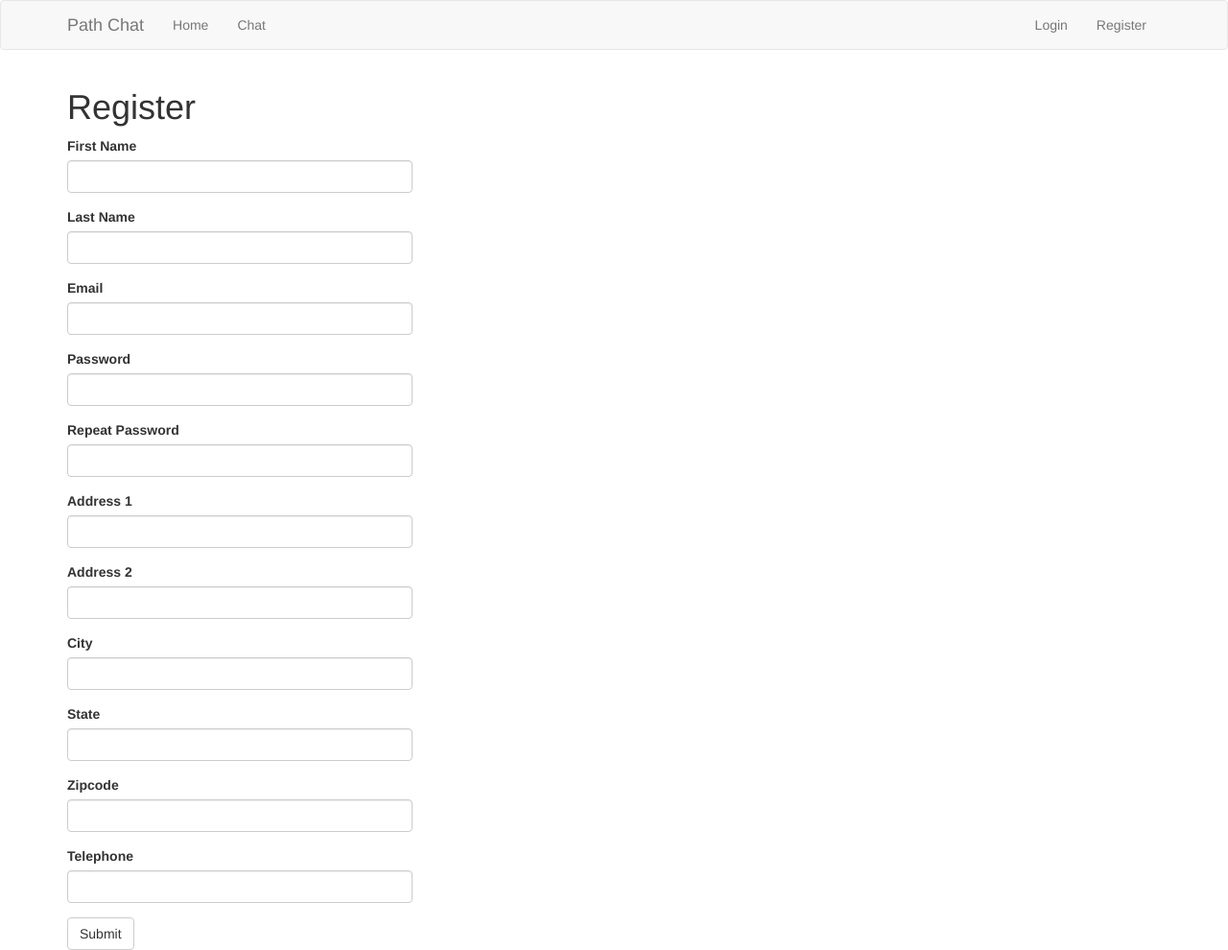
After one commit to justinbourb/path_chat_refactor, a Flask app: page /register in a window 1280 px wide. The commit adds this page. Shown: the whole page at 96% size. Run offline with Flask 2, Linux system fonts and the light colour scheme; some libraries are stand-ins or nearby versions.

Commit message:
register page loads

```diff
--- a/app.py
+++ b/app.py
@@ -2,6 +2,7 @@
 from threading import Lock
 from flask import Flask
 from config import Config
+from flask_login import LoginManager
 from flask_sqlalchemy import SQLAlchemy
 from flask_migrate import Migrate
 from flask_socketio import SocketIO
@@ -17,6 +18,8 @@ thread_lock = Lock()
 bootstrap = Bootstrap(app)
 db = SQLAlchemy(app)
 migrate = Migrate(app, db)
+login = LoginManager(app)
+
 
 from models import *
 from routes import *
--- /dev/null
+++ b/forms.py
@@ -0,0 +1,85 @@
+from flask_wtf import FlaskForm
+from wtforms import StringField, PasswordField, BooleanField, SubmitField, \
+    TextAreaField
+from wtforms.validators import ValidationError, DataRequired, Email, EqualTo, \
+    Length
+from models import User
+from flask_login import current_user
+
+
+class LoginForm(FlaskForm):
+    email = StringField(('E-mail'), validators=[DataRequired()])
+    password = PasswordField(('Password'), validators=[DataRequired()])
+    remember_me = BooleanField(('Remember Me'))
+    submit = SubmitField(('Sign In'))
+
+
+class RegistrationForm(FlaskForm):
+    first_name = StringField(('First Name'), validators=[DataRequired()])
+    last_name = StringField(('Last Name'), validators=[DataRequired()])
+    email = StringField(('Email'), validators=[DataRequired(), Email()])
+    password = PasswordField(('Password'), validators=[DataRequired()])
+    password2 = PasswordField(
+        ('Repeat Password'), validators=[DataRequired(),
+                                           EqualTo('password')])
+    address_1 = StringField(('Address 1'), validators=[DataRequired()])
+    address_2 = StringField(('Address 2'), validators=[DataRequired()])
+    city = StringField(('City'), validators=[DataRequired()])
+    state = StringField(('State'), validators=[DataRequired()])
+    zipcode = StringField(('Zipcode'), validators=[DataRequired()])
+    telephone = StringField(('Telephone'), validators=[DataRequired()])
+    submit = SubmitField(('Submit'))
+
+    ''' not in use
+    def validate_username(self, username):
+        user = User.query.filter_by(username=username.data).first()
+        if user is not None:
+            raise ValidationError(_('Please use a different username.'))
+    '''
+
+    def validate_email(self, email):
+        user = User.query.filter_by(email=email.data).first()
+        if user is not None:
+            raise ValidationError(_('Please use a different email address.'))
+
+
+class ResetPasswordRequestForm(FlaskForm):
+    email = StringField(('Email'), validators=[DataRequired(), Email()])
+    submit = SubmitField(('Request Password Reset'))
+
+
+class ResetPasswordForm(FlaskForm):
+    password = PasswordField(('Password'), validators=[DataRequired()])
+    password2 = PasswordField(
+        ('Repeat Password'), validators=[DataRequired(),
+                                           EqualTo('password')])
+    submit = SubmitField(('Request Password Reset'))
+
+class ChangePasswordForm(FlaskForm):
+    current_password = PasswordField(('Current Password'), validators=[DataRequired()])
+    new_password = PasswordField(('New Password'), validators=[DataRequired()])
+    new_password2 = PasswordField(
+        ('Repeat New Password'), validators=[DataRequired(),
+                                           EqualTo('new_password')])
+    submit = SubmitField(('Change Password'))
+
+    def validate_current_password(self, current_password):
+        if not current_user.check_password(current_password.data):
+            raise ValidationError(_('Invalid current password, please try again.'))
+
+
+class EditProfileForm(FlaskForm):
+    first_name = StringField(('First Name'), validators=[DataRequired()])
+    last_name = StringField(('Last Name'), validators=[DataRequired()])
+    email = StringField(('Email'), validators=[DataRequired(), Email()])
+    address_1 = StringField(('Address 1'), validators=[DataRequired()])
+    address_2 = StringField(('Address 2'), validators=[DataRequired()])
+    city = StringField(('City'), validators=[DataRequired()])
+    state = StringField(('State'), validators=[DataRequired()])
+    zipcode = StringField(('Zipcode'), validators=[DataRequired()])
+    telephone = StringField(('Telephone'), validators=[DataRequired()])
+    submit = SubmitField(('Submit'))
+
+class PostForm(FlaskForm):
+    post = TextAreaField(('Say something'), validators=[DataRequired()])
+    submit = SubmitField(('Submit'))
--- a/models.py
+++ b/models.py
@@ -4,7 +4,7 @@ from time import time
 from flask_login import UserMixin
 from werkzeug.security import generate_password_hash, check_password_hash
 import jwt
-from app import app, db
+from app import app, db, login
 
 
 class User(UserMixin, db.Model):
@@ -53,6 +53,6 @@ class User(UserMixin, db.Model):
         """
 
 
-#@login.user_loader
+@login.user_loader
 def load_user(id):
     return User.query.get(int(id))
--- a/routes.py
+++ b/routes.py
@@ -1,19 +1,40 @@
 # -*- coding: utf-8 -*-
-from app import app, socketio
-from flask import render_template
+from app import app, socketio, db
+from flask import render_template, flash, redirect, url_for, request
+from flask_login import login_user, logout_user, current_user, login_required
+from models import User
+from werkzeug.urls import url_parse
+from forms import LoginForm, RegistrationForm, EditProfileForm, PostForm, \
+    ResetPasswordRequestForm, ResetPasswordForm, ChangePasswordForm
 
 
 @app.route('/chat')
 def chat():
-    return render_template('chat.html', async_mode=socketio.async_mode, current_user='user')
+    return render_template('chat.html', async_mode=socketio.async_mode)
 
 @app.route('/', methods=['GET', 'POST'])
 @app.route('/index', methods=['GET', 'POST'])
 #@login_required
 def index():
     ''' nothing here yet'''
-    return render_template('index.html', title='Home', current_user='user')
+    return render_template('index.html', title='Home')
 
+@app.route('/register', methods=['GET', 'POST'])
+def register():
+    if current_user.is_authenticated:
+        return redirect(url_for('index'))
+    form = RegistrationForm()
+    if form.validate_on_submit():
+        user = User(first_name=form.first_name.data, email=form.email.data,
+        last_name=form.last_name.data, address_1=form.address_1.data,
+        address_2=form.address_2.data, city=form.city.data, state=form.state.data,
+        zipcode=form.zipcode.data, telephone=form.telephone.data)
+        user.set_password(form.password.data)
+        db.session.add(user)
+        db.session.commit()
+        flash(_('Congratulations, you are now a registered user!'))
+        return redirect(url_for('login'))
+    return render_template('register.html', title='Register', form=form)
 @app.route('/edit_profile')
 def edit_profile():
     return ("profile page")
--- a/templates/base.html
+++ b/templates/base.html
@@ -24,6 +24,7 @@
                 <ul class="nav navbar-nav navbar-right">
                     {% if current_user.is_anonymous %}
                     <li><a href="{{ url_for('login') }}">{{ ('Login') }}</a></li>
+                    <li><a href="{{ url_for('register') }}">{{ ('Register') }}</a></li>
                     {% else %}
                     <li><a href="{{ url_for('edit_profile') }}">{{ ('Profile') }}</a></li>
                     <li><a href="{{ url_for('logout') }}">{{ ('Logout') }}</a></li>
--- /dev/null
+++ b/templates/register.html
@@ -0,0 +1,11 @@
+{% extends "base.html" %}
+{% import 'bootstrap/wtf.html' as wtf %}
+
+{% block app_content %}
+    <h1>{{ ('Register') }}</h1>
+    <div class="row">
+        <div class="col-md-4">
+            {{ wtf.quick_form(form) }}
+        </div>
+    </div>
+{% endblock %}
```
Also changed, not shown: 4 other files.
